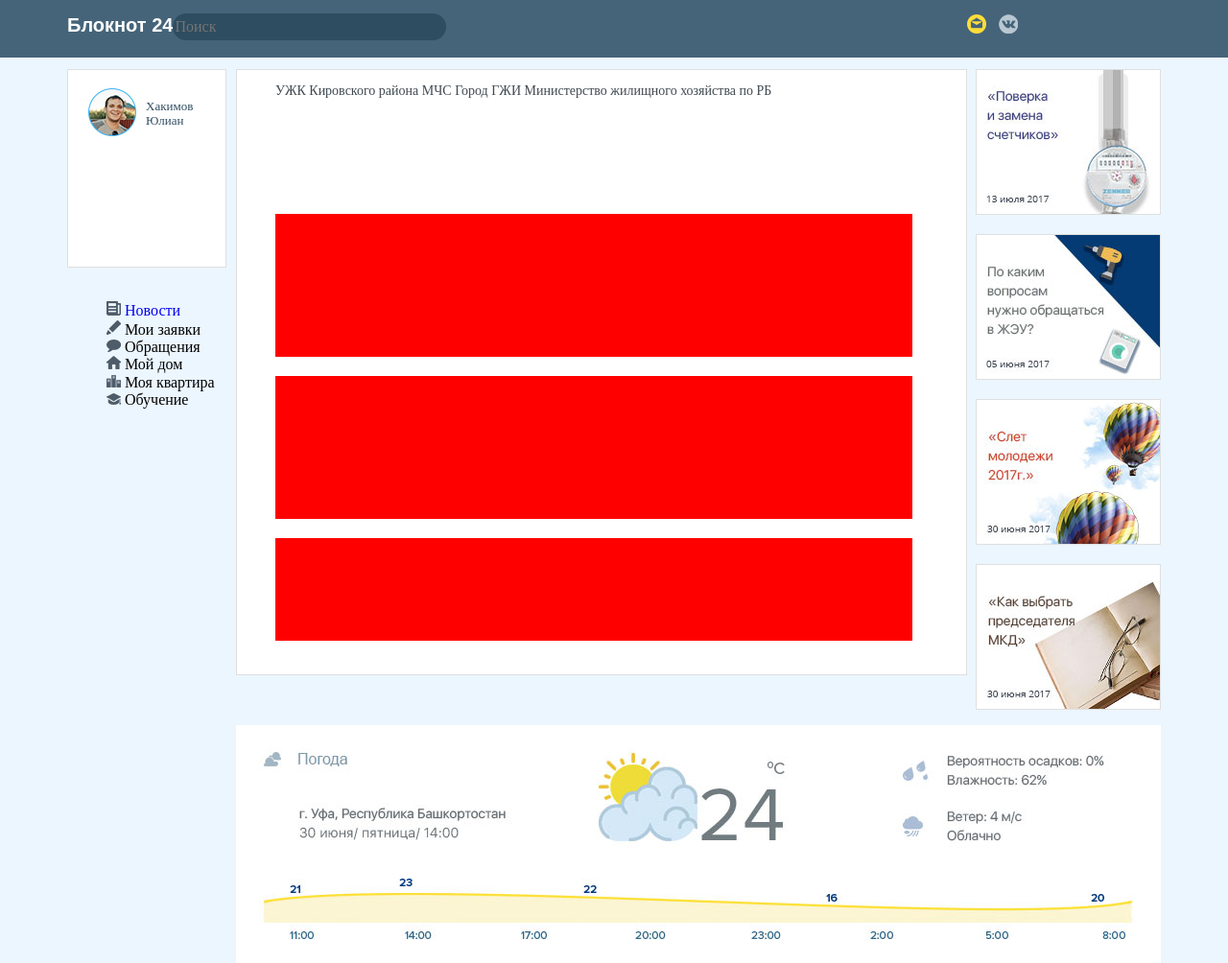
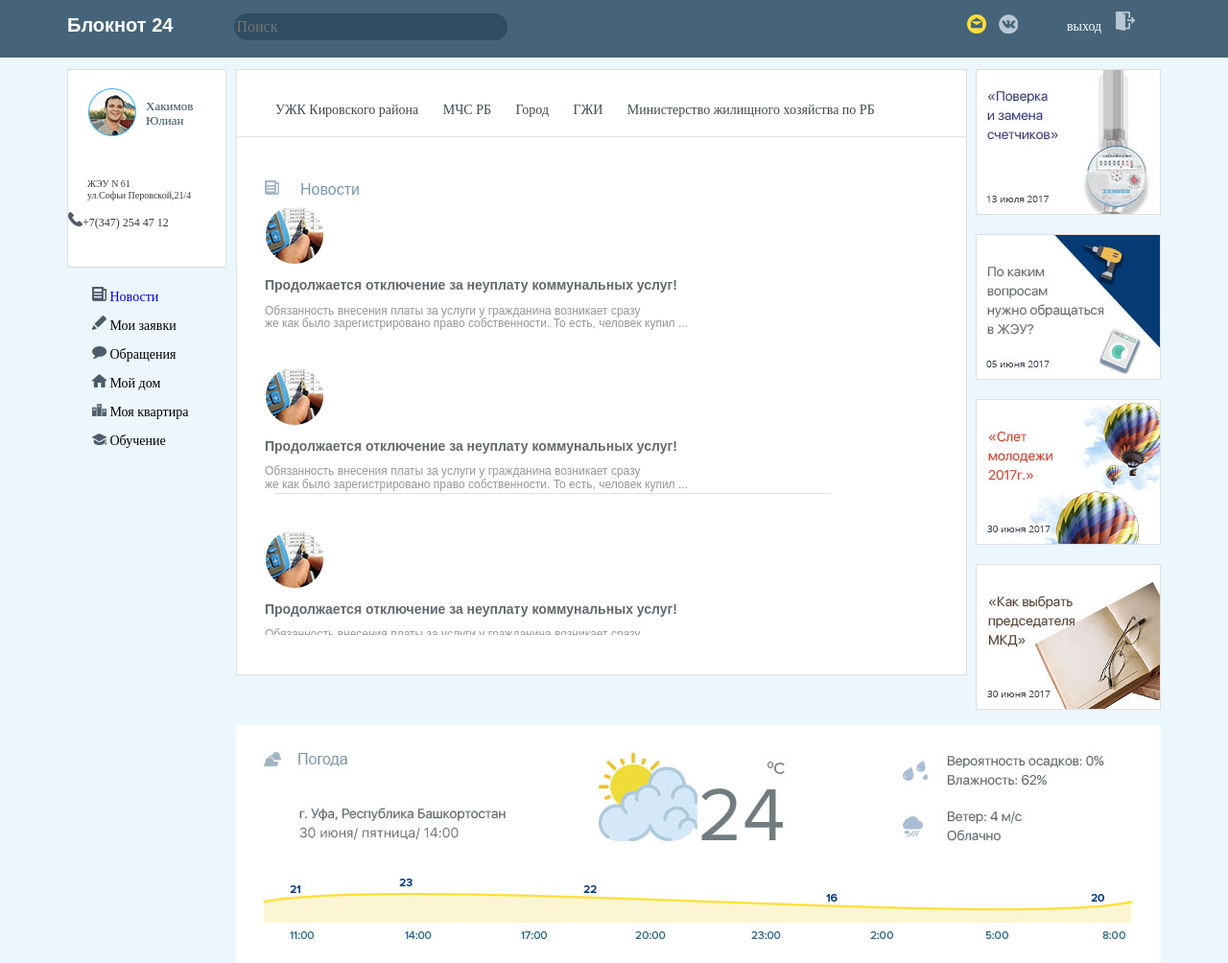
Before and after one commit to kadroff/notebook24, a plain HTML site: page index.html in a window 1280 px wide. Shown: the whole page at 96% size. Drawn offline with nearby package versions, Linux system fonts and the light colour scheme.

Commit message:
git add new element in main sectio

```diff
--- a/css/main.css
+++ b/css/main.css
@@ -31,6 +31,7 @@ body {
     width: 285px;
     height: 28px;
     margin-top: 14px;
+    margin-left: 64px;
     border-radius: 14px;
     border: 1px solid #dfdfdf;
     background: #2e4d60;
@@ -49,6 +50,16 @@ body {
     display: inline-block;
 }
 
+.header p {
+    font-size: 14px;
+    margin-left: 113px;
+    margin-top: -27px;
+}
+
+.img_exit {
+    margin-left: 15px;
+}
+
 /* Section main */
 
 .main {
@@ -62,24 +73,71 @@ body {
     border: 1px solid #dfdfdf;
 }
 
+.title_list {
+    border-bottom: 1px solid #e0e0e0;;
+}
+
 .title_list li {
+    display: inline-block;
+    line-height: 55px;
+    margin-right: 22px;
     list-style-type: none;
     display: inline-block;
     color: #404a51;
+    cursor: pointer;
+}
+
+.title_list li:hover {
+    color: #404a51;
+    border-bottom: 2px solid #00b3fb;
+}
+
+.main span {
+    margin-left: 22px;
+    color: #7597ab;
+    font-family: Arial;
+    font-size: 16px;
+}
+
+.img_news {
+    margin-top: 31px;
+    margin-left: 29px;
 }
 
 .news_list {
-    margin-top: 100px;
+    margin-top: -10px;
     height: 465px;
     overflow: scroll;
 }
 
 .news_list li {
+    color: #e0e0e0;
+    border-bottom: 1px solid;
     margin-top: 20px;
-    width: 664px;
+    width: 578px;
     height: 149px;
-    background-color: red;
     list-style-type: none;
+}
+
+.text {
+    margin-left: -11px;
+    margin-top: 10px;
+    font-family: sans-serif;
+}
+
+.news_list img {
+    margin-left: -10px;
+    margin-top: 18px;
+}
+
+.news_list h1 {
+    color: #636a70;
+    font-size: 14px;
+}
+
+.news_list p {
+    color: #95969a;
+    font-size: 12px;
 }
 
 /* Section user_list */
@@ -97,16 +155,31 @@ body {
     border: 1px solid #dfdfdf;
 }
 
-.profile p {
+.name {
     margin-left: 81px;
     margin-top: -42px;
     font-size: 13px;
     color: #304d60;
 }
 
+.adress {
+    font-size: 10px;
+    color: #37393c;
+    margin-top: 52px;
+    margin-left: 20px;
+}
+
+.phone {
+    font-size: 12px;
+    color: #37383c;
+}
+
 .profile_list {
+    font-size: 14px;
+    line-height: 30px;
+    margin-left: -15px;
+    margin-top: 55px;
     list-style-type: none;
-    margin-top: 180px;
 }
 
 .profile_list a {
--- a/index.html
+++ b/index.html
@@ -17,6 +17,7 @@
                     <li>
                         <img src="images/vk.png">
                     </li>
+                <p>выход<img class="img_exit" src="images/exit.png"></p>
                 </ul>
             </div>
         </div>
@@ -25,7 +26,9 @@
             <div class="sidebar">
                 <div class="profile">
                     <img class="profile_img" src="images/avatar.png">
-                        <p>Хакимов <br> Юлиан</p>
+                    <p class="name">Хакимов <br> Юлиан</p>
+                    <p class="adress">ЖЭУ N 61<br>ул.Софьи Перовской,21/4</p>
+                    <p class="phone"><img src="images/call.png">+7(347) 254 47 12</p>
                     <ul class="profile_list">
                         <li>
                             <a href="#">
@@ -60,18 +63,53 @@
                 <div class="main">
                     <ul class="title_list">
                         <li>УЖК Кировского района</li>
-                        <li>МЧС</li>
+                        <li>МЧС РБ</li>
                         <li>Город</li>
                         <li>ГЖИ</li>
                         <li>Министерство жилищного хозяйства по РБ</li>
                     </ul>
+                    <img class="img_news" src="images/news-main.png"><span>Новости</span>
 
                     <ul class="news_list">
-                        <li class="news_list_item"></li>
-                        <li class="news_list_item"></li>
-                        <li class="news_list_item"></li>
-                        <li class="news_list_item"></li>
-                        <li class="news_list_item"></li>
+                        <img src="images/news-image.png">
+                        <div class="text">
+                            <h1>Продолжается отключение за неуплату коммунальных услуг!</h1>
+                            <p>Обязанность внесения платы за услуги у гражданина возникает сразу<br>
+                                же как было зарегистрировано право собственности. То есть, человек купил ...</p>
+                        </div>
+                        </li>
+                        <li class="news_list_item">
+                            <img src="images/news-image.png">
+                            <div class="text">
+                                <h1>Продолжается отключение за неуплату коммунальных услуг!</h1>
+                                <p>Обязанность внесения платы за услуги у гражданина возникает сразу<br>
+                                    же как было зарегистрировано право собственности. То есть, человек купил ...</p>
+                            </div>
+                        </li>
+                        <li class="news_list_item">
+                            <img src="images/news-image.png">
+                            <div class="text">
+                                <h1>Продолжается отключение за неуплату коммунальных услуг!</h1>
+                                <p>Обязанность внесения платы за услуги у гражданина возникает сразу<br>
+                                    же как было зарегистрировано право собственности. То есть, человек купил ...</p>
+                            </div>
+                        </li>
+                        <li class="news_list_item">
+                            <img src="images/news-image.png">
+                            <div class="text">
+                                <h1>Продолжается отключение за неуплату коммунальных услуг!</h1>
+                                <p>Обязанность внесения платы за услуги у гражданина возникает сразу<br>
+                                    же как было зарегистрировано право собственности. То есть, человек купил ...</p>
+                            </div>
+                        </li>
+                        <li class="news_list_item">
+                            <img src="images/news-image.png">
+                            <div class="text">
+                                <h1>Продолжается отключение за неуплату коммунальных услуг!</h1>
+                                <p>Обязанность внесения платы за услуги у гражданина возникает сразу<br>
+                                    же как было зарегистрировано право собственности. То есть, человек купил ...</p>
+                            </div>
+                        </li>
                         <li class="news_list_item"></li>
                         <li class="news_list_item"></li>
                         <li class="news_list_item"></li>
```
Also changed, not shown: images/exit.png (added), images/news-image.png (added), images/news-main.png (added). Lines whose indentation alone changed are shown as unchanged.
